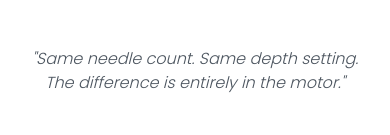
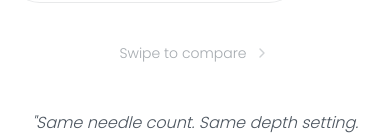
Before and after one commit to justinseth01/vaera-nextjs, a Next.js app: page / in a window 390 px wide. Shown: the part 3670-3805 px from the top of the page. Built offline with nearby package versions, Linux system fonts and the light colour scheme; a web font is replaced by a local one.

Commit message:
fixed motor comparison for mobile

```diff
--- a/components/home/MotorComparison.jsx
+++ b/components/home/MotorComparison.jsx
@@ -4,7 +4,7 @@ import { useEffect, useRef } from 'react'
 import Image from 'next/image'
 import { gsap } from 'gsap'
 import { ScrollTrigger } from 'gsap/ScrollTrigger'
-import { Check, X } from 'lucide-react'
+import { Check, X, ChevronRight } from 'lucide-react'
 
 gsap.registerPlugin(ScrollTrigger)
 
@@ -113,12 +113,9 @@ export default function MotorComparison() {
 
         {/* Comparison Cards */}
         <div className="motor-cards-container relative">
-          {/* Mobile scroll hint */}
-          <div className="lg:hidden absolute right-0 top-1/2 -translate-y-1/2 w-12 h-full bg-gradient-to-l from-white to-transparent pointer-events-none z-10" />
-
-          <div className="flex lg:grid lg:grid-cols-[1fr_auto_1fr] gap-4 lg:gap-6 overflow-x-auto lg:overflow-visible pb-4 lg:pb-0 snap-x snap-mandatory scrollbar-hide items-center">
+          <div className="flex lg:grid lg:grid-cols-[1fr_auto_1fr] gap-4 lg:gap-6 overflow-x-auto lg:overflow-visible pb-4 lg:pb-0 snap-x snap-mandatory scrollbar-hide items-center pl-4 lg:pl-0 -mx-4 lg:mx-0 px-4 lg:px-0">
             {/* Vaera Column */}
-            <div className="motor-card flex-shrink-0 w-[85vw] max-w-[340px] lg:w-auto lg:max-w-none snap-start">
+            <div className="motor-card flex-shrink-0 w-[75vw] max-w-[340px] lg:w-auto lg:max-w-none snap-start">
               <div className="rounded-[2rem] border border-vaera-navy/10 bg-white overflow-hidden h-full">
                 {/* Split image - Vaera device and diagram */}
                 <div className="flex border-b border-vaera-navy/5 aspect-[3/2]">
@@ -175,7 +172,7 @@ export default function MotorComparison() {
             </div>
 
             {/* Generic Column */}
-            <div className="motor-card flex-shrink-0 w-[85vw] max-w-[340px] lg:w-auto lg:max-w-none snap-start">
+            <div className="motor-card flex-shrink-0 w-[75vw] max-w-[340px] lg:w-auto lg:max-w-none snap-start">
               <div className="rounded-[2rem] border border-vaera-navy/10 bg-white overflow-hidden h-full">
                 {/* Split image - Generic pen and diagram */}
                 <div className="flex border-b border-vaera-navy/5 aspect-[3/2]">
@@ -224,6 +221,12 @@ export default function MotorComparison() {
               </div>
             </div>
           </div>
+
+          {/* Mobile swipe indicator */}
+          <div className="lg:hidden flex items-center justify-center gap-2 mt-6 text-vaera-navy/40">
+            <span className="font-poppins text-sm">Swipe to compare</span>
+            <ChevronRight className="w-4 h-4 animate-pulse" />
+          </div>
         </div>
 
         {/* Callout */}
```
